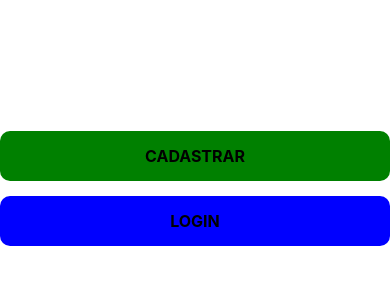
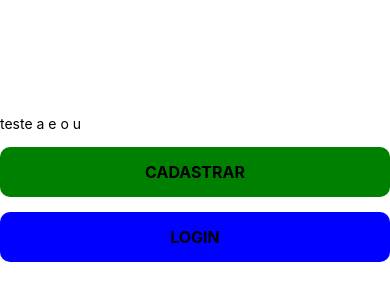
Before and after one commit to kaue-S/eco-food-app, a React Native app: screen /Inicial in a window 390 px wide. Shown: the part 234-534 px from the top of the page. Built offline with nearby package versions, Linux system fonts and the light colour scheme.

Commit message:
Fontes - ok

```diff
--- a/src/components/SafeContainer.js
+++ b/src/components/SafeContainer.js
@@ -10,7 +10,7 @@ SplashScreen.preventAutoHideAsync();
 export default function SafeContainer({ children }) {
   const [fontsLoaded, fontError] = useFonts({
     Barlow: require("../../assets/fonts/Barlow-Regular.ttf"),
-    NotoSans: require("../../assets/fonts/Comfortaa-Regular.ttf"),
+    Comfortaa: require("../../assets/fonts/Comfortaa-Regular.ttf"),
   });
 
   const aoAtualizarLayout = useCallback(async () => {
--- a/src/screens/Inicial.js
+++ b/src/screens/Inicial.js
@@ -5,6 +5,7 @@ export default function Inicial({ navigation }) {
   return (
     <SafeContainer>
       <View style={styles.container}>
+        <Text>teste a e o u </Text>
         <TouchableOpacity
           activeOpacity={0.7}
           style={styles.botaoCadastrar}
```
